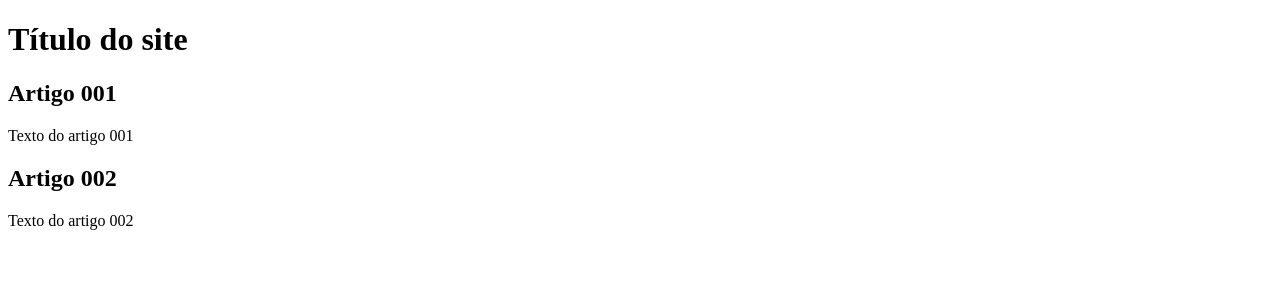
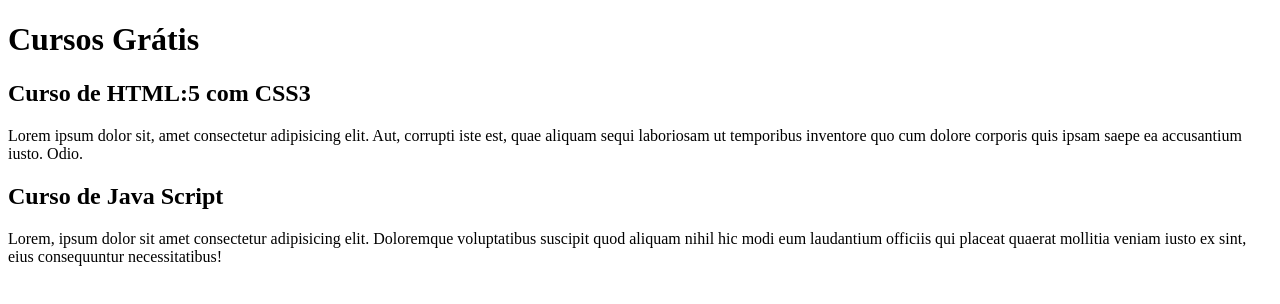
Before and after one commit to t-goulart/Projeto-Site, a plain HTML site: page index.html in a window 1280 px wide. Drawn offline with Linux system fonts and the light colour scheme.

Commit message:
Comecei a escrever conteúdo

```diff
--- a/index.html
+++ b/index.html
@@ -9,15 +9,15 @@
 <body>
     <main>
         <header>
-            <h1>Título do site</h1>
+            <h1>Cursos Grátis</h1>
         </header>
         <article>
-            <h2>Artigo 001</h2>
-            <p>Texto do artigo 001</p>
+            <h2>Curso de HTML:5 com CSS3</HTML:5></h2>
+            <p>Lorem ipsum dolor sit, amet consectetur adipisicing elit. Aut, corrupti iste est, quae aliquam sequi laboriosam ut temporibus inventore quo cum dolore corporis quis ipsam saepe ea accusantium iusto. Odio.</p>
         </article>
         <article>
-            <h2>Artigo 002</h2>
-            <p>Texto do artigo 002</p>
+            <h2>Curso de Java Script</h2>
+            <p>Lorem, ipsum dolor sit amet consectetur adipisicing elit. Doloremque voluptatibus suscipit quod aliquam nihil hic modi eum laudantium officiis qui placeat quaerat mollitia veniam iusto ex sint, eius consequuntur necessitatibus!</p>
         </article>
     </main>
 </body>
```
